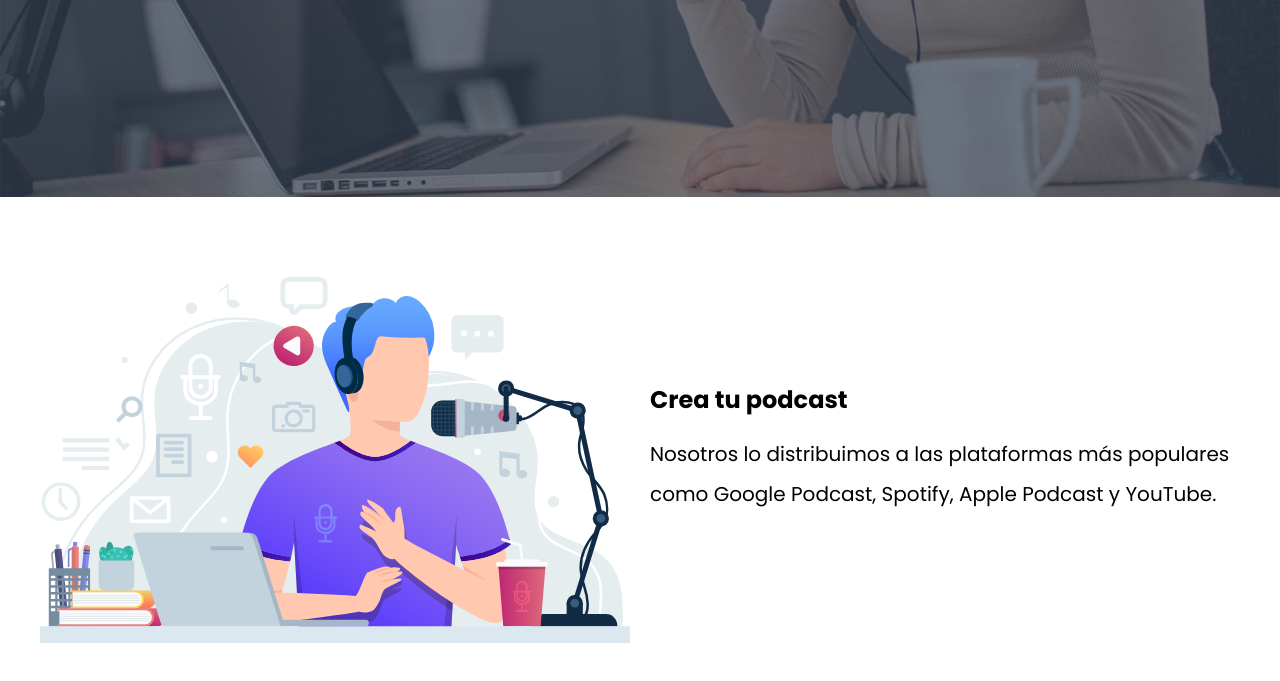
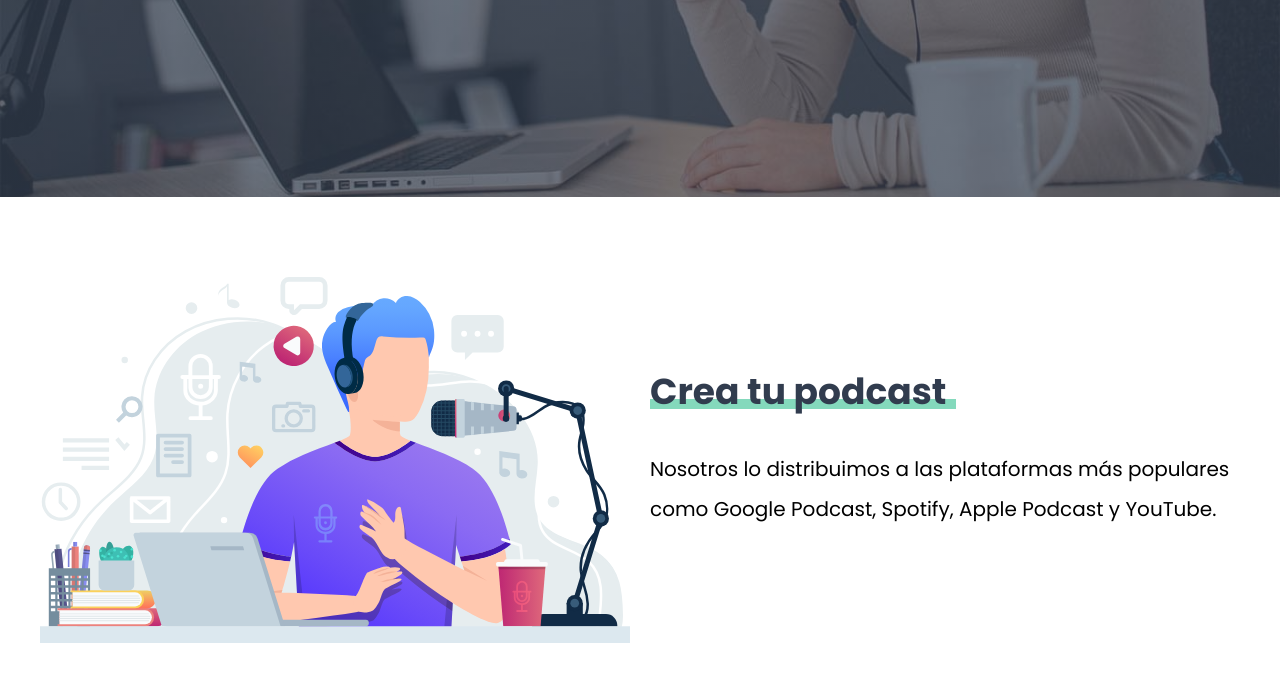
Before and after one commit to LuisMarioSolano/podcast-fm, a website: page index.html in a window 1280 px wide. Shown: the part 602-1283 px from the top of the page. Drawn offline with Linux system fonts and the light colour scheme.

Commit message:
Style for heading h2

```diff
--- a/src/scss/base/_globales.scss
+++ b/src/scss/base/_globales.scss
@@ -39,6 +39,24 @@ h1, h2, h3 {
 h1 {
     font-size: 4rem;
 }
+h2 {
+    font-size: 3.6rem;
+    display: inline-block;
+    margin-top: 5rem;
+    color: v.$secundario;
+    @include m.tablet {
+        margin-top: 0;
+    }
+
+    &::after {
+        content: '';
+        background-color: v.$primario;
+        height: 1rem;
+        width: calc(100% + 1rem);
+        display: block;
+        margin: -1.4rem 0 0 0;
+    }
+}
 h3 {
     font-size: 2.8rem;
     text-align: center;
--- /dev/null
+++ b/src/scss/ui/_creapodcast.scss
@@ -0,0 +1,8 @@
+@use 'base/mixins' as m;
+
+.crea-grid {
+    @include m.tablet {
+        @include m.grid(2, 2rem);
+        align-items: center;
+    }
+}
```
Also changed, not shown: build/css/app.css, 1 other file.
